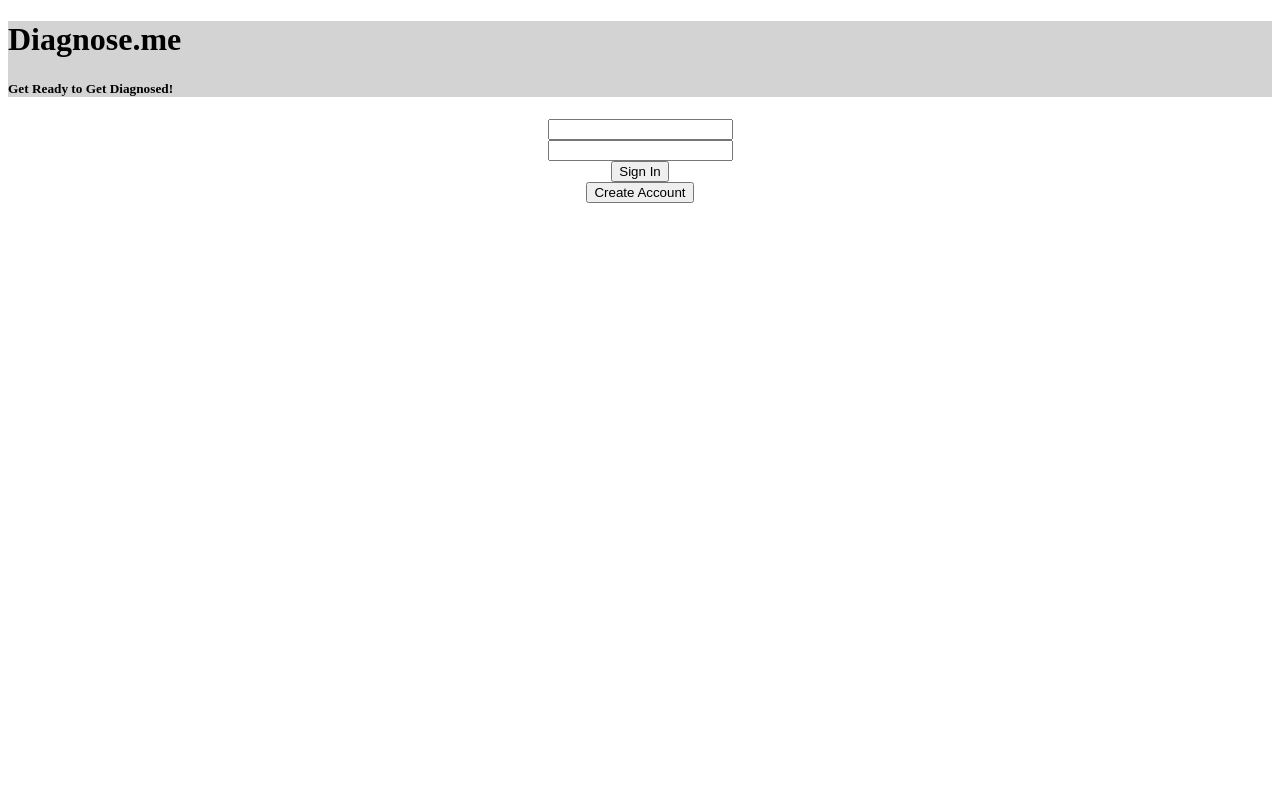
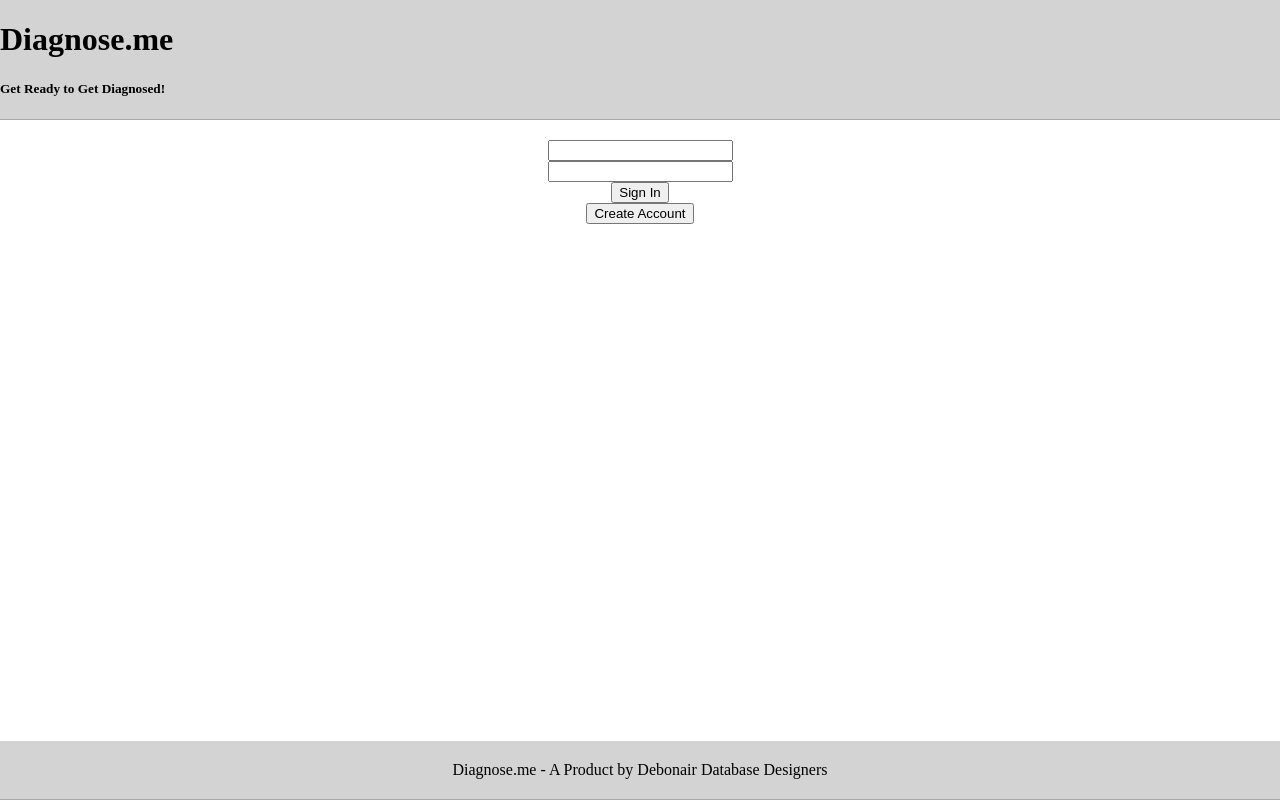
Before and after one commit to rodneywells01/PSU-431-DB-Proj, a Django app: page / in a window 1280 px wide. Run offline with Django 3.2, Linux system fonts and the light colour scheme.

Commit message:
Stylistic 'improvements'

```diff
--- a/mysite/root/static/root/main.css
+++ b/mysite/root/static/root/main.css
@@ -1,7 +1,26 @@
 #header {
 	width: 100%;
 	box-sizing: border-box;
-	display: block;
+	display: inline-block;
 	margin: 0;
 	background-color: lightgrey;
+	border-bottom: 1px solid darkgrey;
+	margin-bottom: 20px;
 }
+
+#footer {
+	width: 100%;
+	box-sizing: border-box;
+	display: inline-block;
+	margin: 0;
+	border-bottom: 1px solid darkgrey;
+	background-color: lightgrey;
+	position: absolute;
+	bottom: 0;
+	text-align: center;
+	padding: 20px;
+}
+
+body {
+	margin: 0;
+}
--- a/mysite/root/templates/root/index.html
+++ b/mysite/root/templates/root/index.html
@@ -13,7 +13,6 @@
 		<h5>Get Ready to Get Diagnosed!</h5>
 	</div>
 
-
 	<form style="text-align: center;">
 		<input type="text" name="username">
 		<br>
@@ -24,5 +23,9 @@
 		<button>Create Account</button>
 		<br>
 	</form>
+
+	<div id="footer">
+		<div>Diagnose.me - A Product by Debonair Database Designers</div>
+	</div>
 </body>
 </html>
```
Also changed, not shown: mysite/root/static/root/medical.jpg (added).
